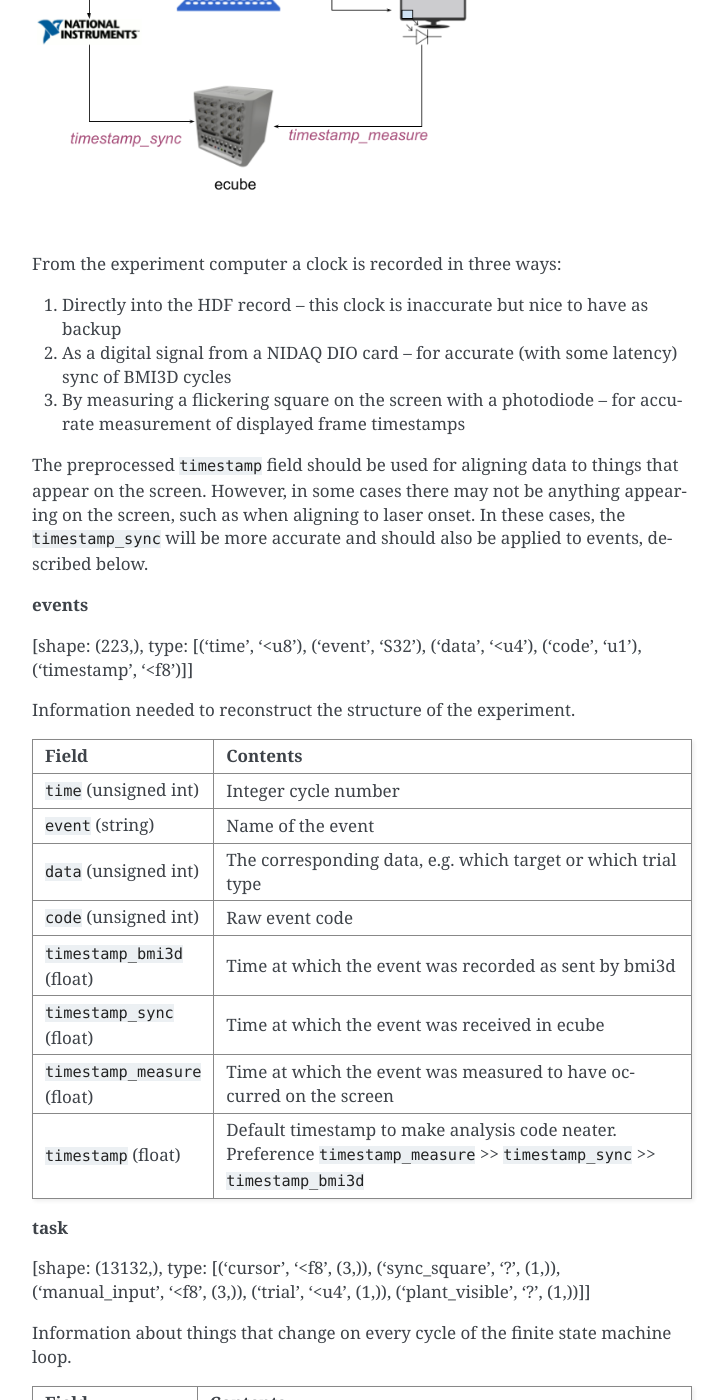
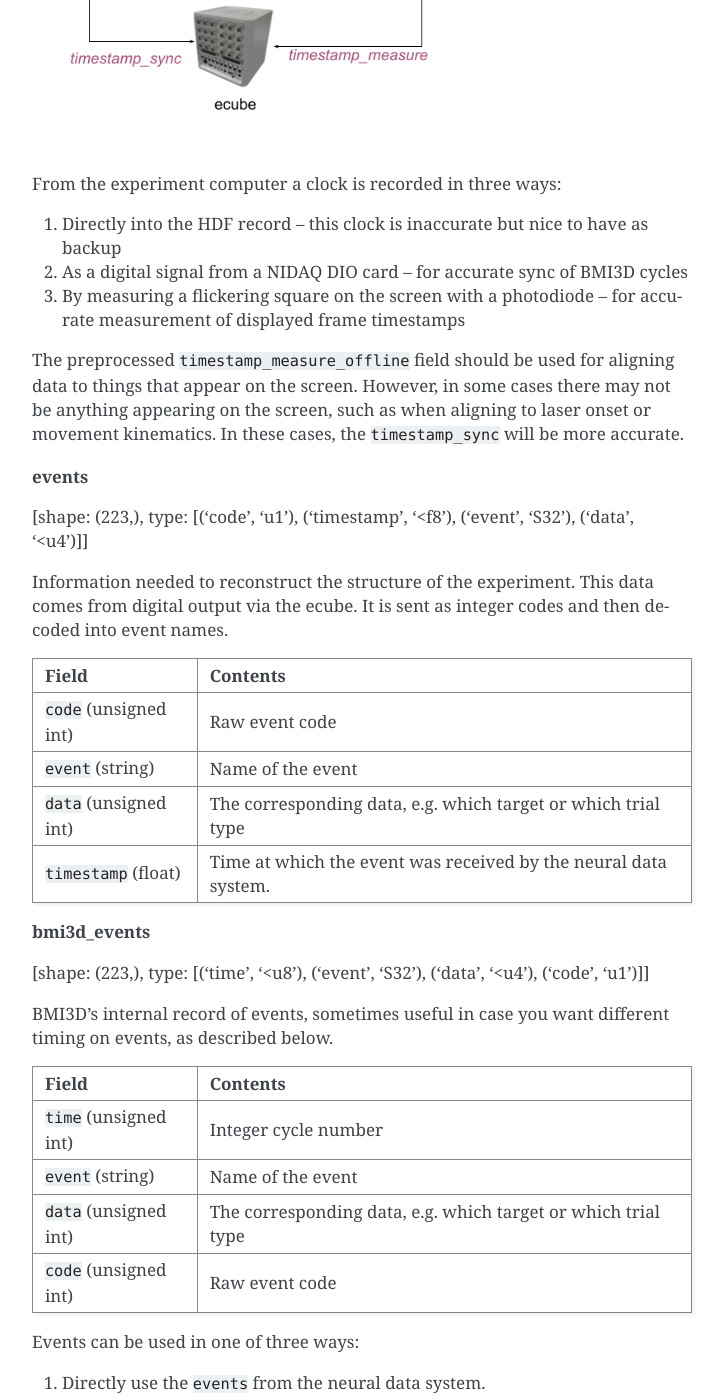
Before and after one commit to aolabNeuro/analyze, a Sphinx documentation site: the page built from docs/source/preproc.rst, in a window 1280 px wide and 1400 px high, scrolled down 1963 px. Shown: the whole window, without its empty margins (388-1112 px from the left). Built offline with Sphinx 7.4.7, drawn with Linux system fonts in a browser that asks for light colours; some of the changed text lies outside the part shown.

Commit message:
update preproc docs

```diff
--- a/docs/source/preproc.rst
+++ b/docs/source/preproc.rst
@@ -36,7 +36,7 @@
 
 **clock**
 
-[shape: (13132,), type: [('time', '<u8'), ('prev_tick', '<f8'), ('timestamp', '<f8'), ('timestamp_bmi3d', '<f8'), ('timestamp_sync', '<f8'),  ('timestamp_measure_offline', '<f8'),  ('timestamp_measure_online', '<f8')]]
+[shape: (13132,), type: [('time', '<u8'), ('prev_tick', '<f8'), ('timestamp_bmi3d', '<f8'), ('timestamp_sync', '<f8'),  ('timestamp_measure_offline', '<f8'),  ('timestamp_measure_online', '<f8')]]
 
 A record of the time at which each cycle in the bmi state machine loop occurred.
 
@@ -50,8 +50,6 @@
      - Integer cycle number
    * - ``prev_tick`` (float)
      - How much time elapsed since the previous frame (measured by bmi3d in ms)
-   * - ``timestamp`` (float)
-     - Corrected measured timestamps from the screen sensor preprocessed to fill in missing values
    * - ``timestamp_bmi3d`` (float)
      - Uncorrected timestamps from bmi3d
    * - ``timestamp_sync`` (float)
@@ -68,18 +66,40 @@
 From the experiment computer a clock is recorded in three ways:
 
 #. Directly into the HDF record -- this clock is inaccurate but nice to have as backup
-#. As a digital signal from a NIDAQ DIO card -- for accurate (with some latency) sync of BMI3D cycles
+#. As a digital signal from a NIDAQ DIO card -- for accurate sync of BMI3D cycles
 #. By measuring a flickering square on the screen with a photodiode -- for accurate measurement of displayed frame timestamps
 
-The preprocessed ``timestamp`` field should be used for aligning data to things that appear on the screen. However, in some cases
-there may not be anything appearing on the screen, such as when aligning to laser onset. In these cases, the ``timestamp_sync`` will be
-more accurate and should also be applied to events, described below.
+The preprocessed ``timestamp_measure_offline`` field should be used for aligning data to things that appear on the screen. However, in some cases
+there may not be anything appearing on the screen, such as when aligning to laser onset or movement kinematics. In these cases, the ``timestamp_sync`` will be
+more accurate.
 
 **events**
 
-[shape: (223,), type: [('time', '<u8'), ('event', 'S32'), ('data', '<u4'), ('code', 'u1'), ('timestamp', '<f8')]]
+[shape: (223,), type: [('code', 'u1'), ('timestamp', '<f8'), ('event', 'S32'), ('data', '<u4')]]
 
-Information needed to reconstruct the structure of the experiment.
+Information needed to reconstruct the structure of the experiment. This data comes from digital output via the ecube. It is sent as
+integer codes and then decoded into event names.
+
+.. list-table::
+   :widths: 25 75
+   :header-rows: 1
+
+   * - Field
+     - Contents
+   * - ``code`` (unsigned int)
+     - Raw event code
+   * - ``event`` (string)
+     - Name of the event
+   * - ``data`` (unsigned int)
+     - The corresponding data, e.g. which target or which trial type
+   * - ``timestamp`` (float)
+     - Time at which the event was received by the neural data system.
+
+**bmi3d_events**
+
+[shape: (223,), type: [('time', '<u8'), ('event', 'S32'), ('data', '<u4'), ('code', 'u1')]]
+
+BMI3D's internal record of events, sometimes useful in case you want different timing on events, as described below.
 
 .. list-table::
    :widths: 25 75
@@ -95,15 +115,51 @@
      - The corresponding data, e.g. which target or which trial type
    * - ``code`` (unsigned int)
      - Raw event code
-   * - ``timestamp_bmi3d`` (float)
-     - Time at which the event was recorded as sent by bmi3d
-   * - ``timestamp_sync`` (float)
-     - Time at which the event was received in ecube
-   * - ``timestamp_measure`` (float)
-     - Time at which the event was measured to have occurred on the screen
-   * - ``timestamp`` (float)
-     - Default timestamp to make analysis code neater. Preference ``timestamp_measure`` >> ``timestamp_sync`` >> ``timestamp_bmi3d``
 
+Events can be used in one of three ways:
+
+#. Directly use the ``events`` from the neural data system.
+#. Apply sync clock timestamps to the ``time`` field of ``bmi3d_events``
+#. Apply measured clock timestamps to the ``time`` field of ``bmi3d_events``
+
+The above each illustrated with an image of alignment between the events and target onset as measured by a photodiode:
+
+.. code-block:: python
+
+    event_timestamps = data['events']['timestamp']
+    flash_times = event_timestamps[np.logical_and(16 <= data['events']['code'], data['events']['code'] < 32)]
+
+.. image:: _images/parse_bmi3d_flash_events.png
+
+.. code-block:: python
+
+    cycles = data['bmi3d_events']['time'][target_on_events]
+    flash_times = data['clock']['timestamp_sync'][cycles]
+
+.. image:: _images/parse_bmi3d_flash_sync_clock.png
+
+.. code-block:: python
+
+    cycles = data['bmi3d_events']['time'][target_on_events]
+    flash_times = data['clock']['timestamp_measure_offline'][cycles]
+
+.. image:: _images/parse_bmi3d_flash_measure_clock.png
+
+These are the most reliable benchmark of timing from BMI3D.
+
+**cursor**
+
+[type: 'dict']
+
+Contains sampled cursor kinematics (usually 25kHz, see metadata) in three possible flavors:
+
+#. `cursor_analog_cm` analog voltage converted into screen coordinates
+#. `cursor_analog_cm_filt` lowpass filtered version of the above (to 120Hz)
+#. `cursor_interp` interpolated cursor from HDF data
+
+This can be used as if it were neural data from the eCube. It starts at t=0 and is sampled on the same
+clock as all the other neural data. For interpolated cursor data, the length won't match the length of other
+recorded neural data.
 
 **task**
 
```
